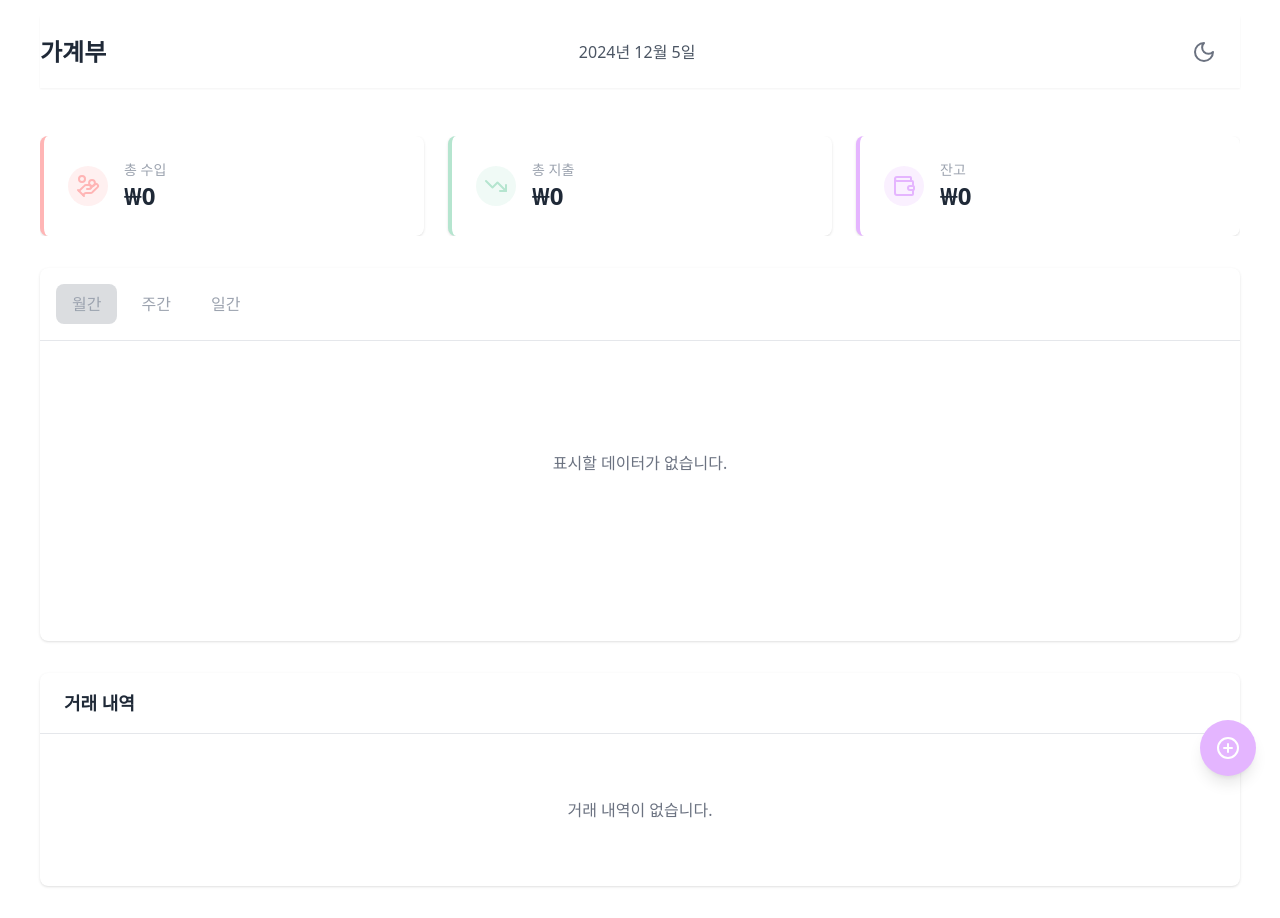
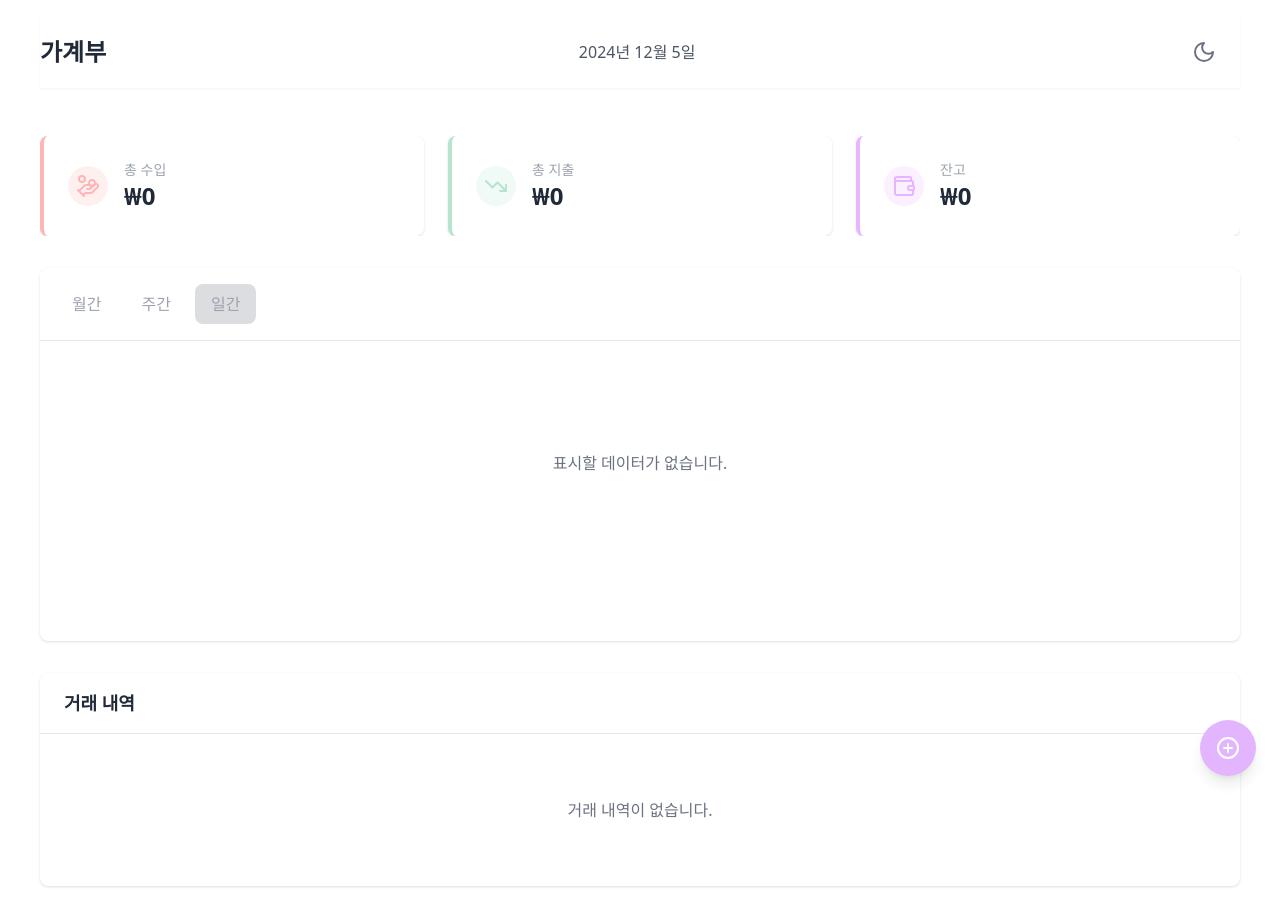
Before and after one commit to Lumire-ee/budget_book, a React (Create React App) app: page / in a window 1280 px wide. Built offline with nearby package versions, Linux system fonts and the light colour scheme.

Commit message:
refactor: 차트의 초기 상태를 "일간"으로 변경

```diff
--- a/src/App.js
+++ b/src/App.js
@@ -14,7 +14,7 @@ import TransactionDetailModal from "./components/TransactionDetailModal.js";
 function App() {
   const [isDarkMode, setIsDarkMode] = useDarkMode();
   const [isModalOpen, setIsModalOpen] = useState(false);
-  const [activeTab, setActiveTab] = useState("월간");
+  const [activeTab, setActiveTab] = useState("일간");
   const [transactions, setTransactions] = useState([]);
   const [selectedTransaction, setSelectedTransaction] = useState(null);
 
```
